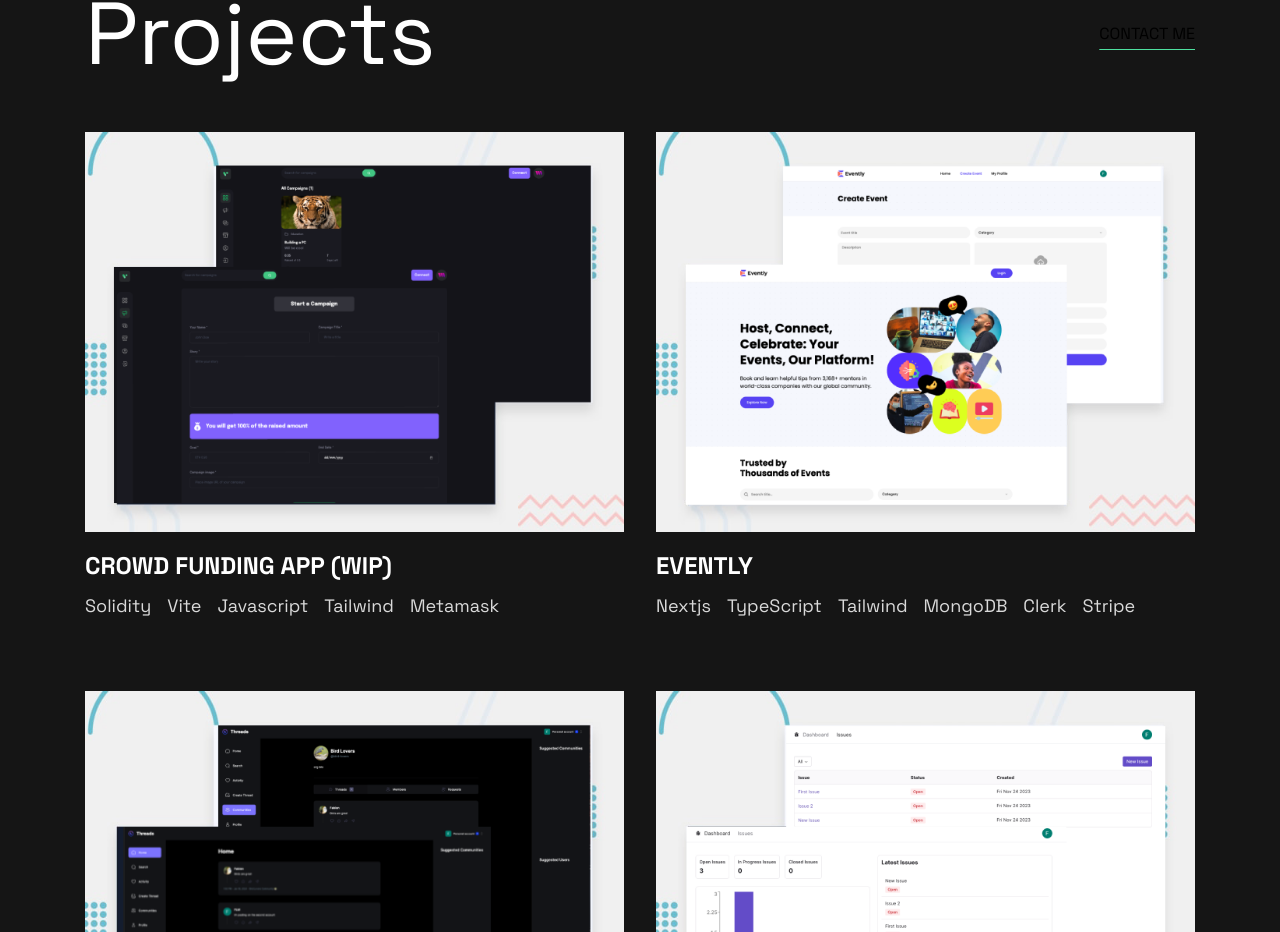
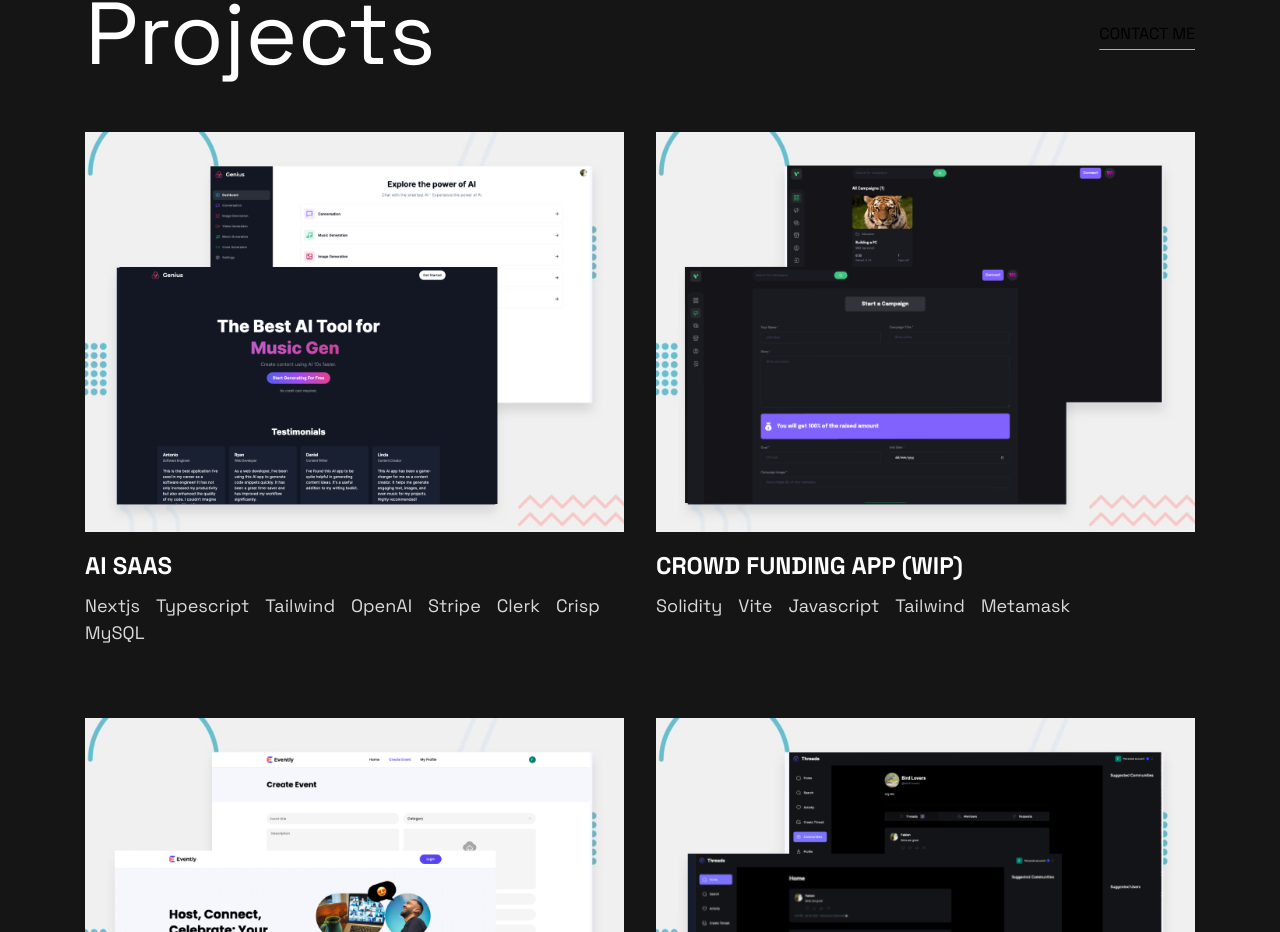
Before and after one commit to Fables7/portfolio-site, a Next.js app: page / in a window 1280 px wide. Shown: the part 1269-2201 px from the top of the page. Built offline with nearby package versions, Linux system fonts and the light colour scheme.

Commit message:
Added new project

```diff
--- a/src/constants/index.ts
+++ b/src/constants/index.ts
@@ -1,4 +1,20 @@
 export const projects = [
+  {
+    title: "AI Saas",
+    tools: [
+      "Nextjs",
+      "Typescript",
+      "Tailwind",
+      "OpenAI",
+      "Stripe",
+      "Clerk",
+      "Crisp",
+      "MySQL",
+    ],
+    image: "/ai-saas.png",
+    link: "https://fab-ai-saas.vercel.app/",
+    code: "https://github.com/Fables7/ai-saas",
+  },
   {
     title: "Crowd funding app (WIP)",
     tools: ["Solidity", "Vite", "Javascript", "Tailwind", "Metamask"],
```
Also changed, not shown: public/ai-saas.png (added).
